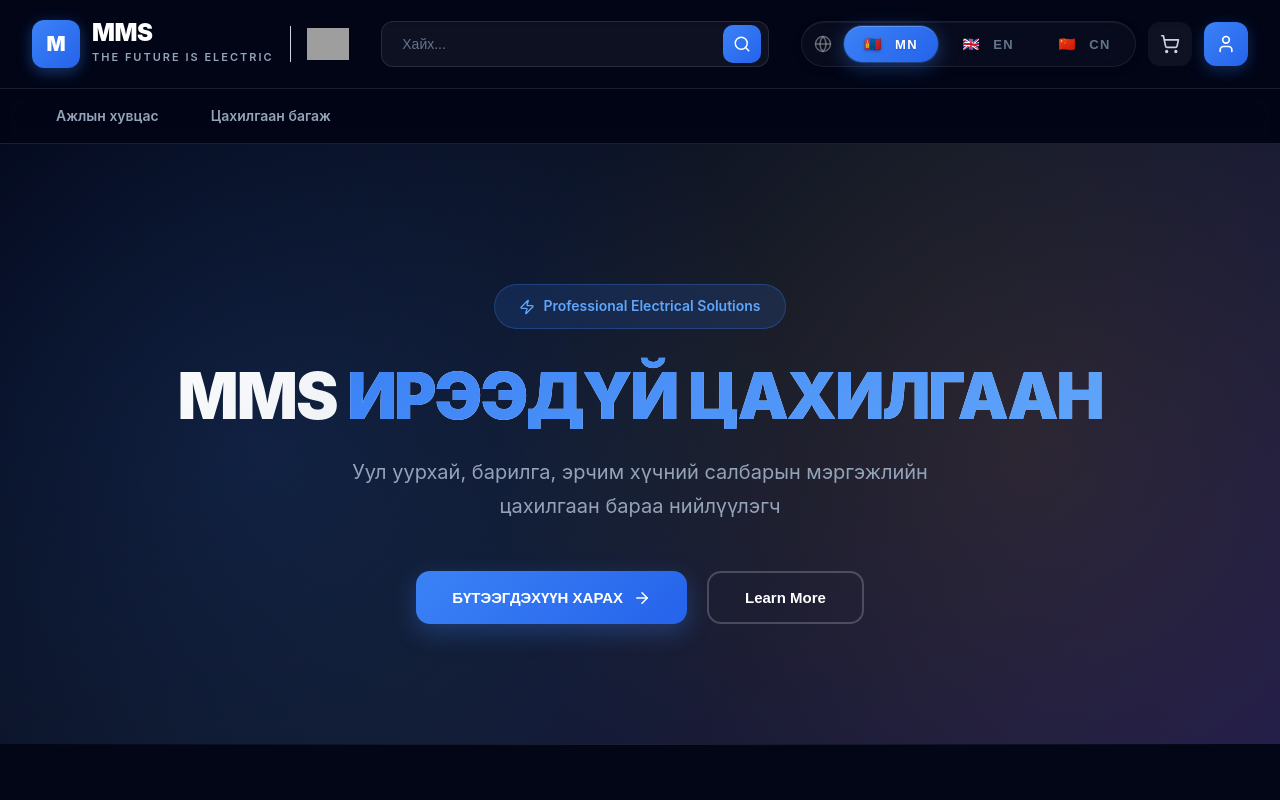
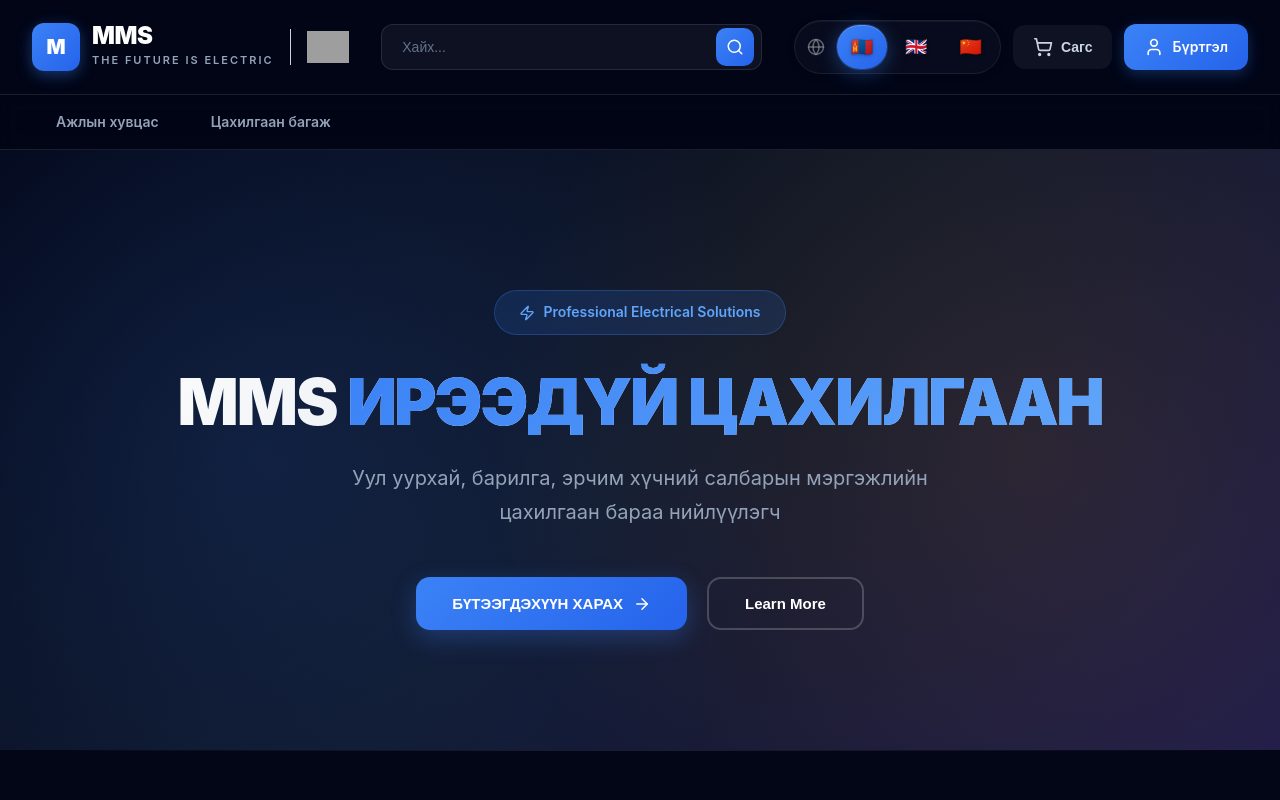
Before and after one commit to anukh0209/mms-ecommerce, a Next.js app: page / in a window 1280 px wide. Shown: the top 800 px of the page. Built offline with nearby package versions, Linux system fonts and the light colour scheme; grey boxes are pictures that could not be loaded.

Commit message:
Remove text labels from language switcher - flags only, keep other button labels

```diff
--- a/app/globals.css
+++ b/app/globals.css
@@ -1560,24 +1560,22 @@
 }
 
 .language-btn {
-  padding: 10px 20px;
+  padding: 10px 14px;
   border: none;
   background: transparent;
   color: var(--gray-500);
   cursor: pointer;
-  font-size: 13px;
+  font-size: 18px;
   font-weight: 700;
   border-radius: 50px;
   transition: all 0.4s cubic-bezier(0.4, 0, 0.2, 1);
-  text-transform: uppercase;
-  letter-spacing: 1.5px;
-  display: flex;
-  align-items: center;
-  gap: 8px;
+  display: flex;
+  align-items: center;
+  justify-content: center;
   position: relative;
   overflow: hidden;
-  min-width: 80px;
-  justify-content: center;
+  min-width: 48px;
+  height: 44px;
 }
 
 .language-btn::before {
@@ -1630,14 +1628,9 @@
   display: none;
 }
 
-.language-btn span {
+ .language-btn span {
   position: relative;
   z-index: 1;
-}
-
-/* Flag emoji styling */
-.language-btn span:first-child {
-  font-size: 16px;
   filter: drop-shadow(0 1px 2px rgba(0, 0, 0, 0.2));
 }
 
--- a/components/LanguageSwitcher.tsx
+++ b/components/LanguageSwitcher.tsx
@@ -24,8 +24,7 @@
             className={`language-btn ${language === lang.code ? 'active' : ''}`}
             title={lang.label}
           >
-            <span style={{ fontSize: '14px', marginRight: '4px' }}>{lang.flag}</span>
-            <span>{lang.label}</span>
+            <span style={{ fontSize: '18px' }}>{lang.flag}</span>
           </button>
         ))}
       </div>
--- a/components/MMSHeader.tsx
+++ b/components/MMSHeader.tsx
@@ -76,18 +76,21 @@
           <div className="header-actions">
             <LanguageSwitcher />
 
-            <button className="header-btn icon-only" onClick={handleCartClick}>
+            <button className="header-btn" onClick={handleCartClick}>
               <ShoppingCart size={20} />
+              <span>{t.cart}</span>
               {totalItems > 0 && <span className="badge">{totalItems}</span>}
             </button>
 
             {isAuthenticated && user ? (
-              <button className="header-btn icon-only" onClick={handleLogout}>
+              <button className="header-btn" onClick={handleLogout}>
                 <LogOut size={20} />
+                <span>{t.logout}</span>
               </button>
             ) : (
-              <Link href="/login" className="header-btn primary icon-only">
+              <Link href="/login" className="header-btn primary">
                 <User size={20} />
+                <span>{t.account}</span>
               </Link>
             )}
           </div>
```
